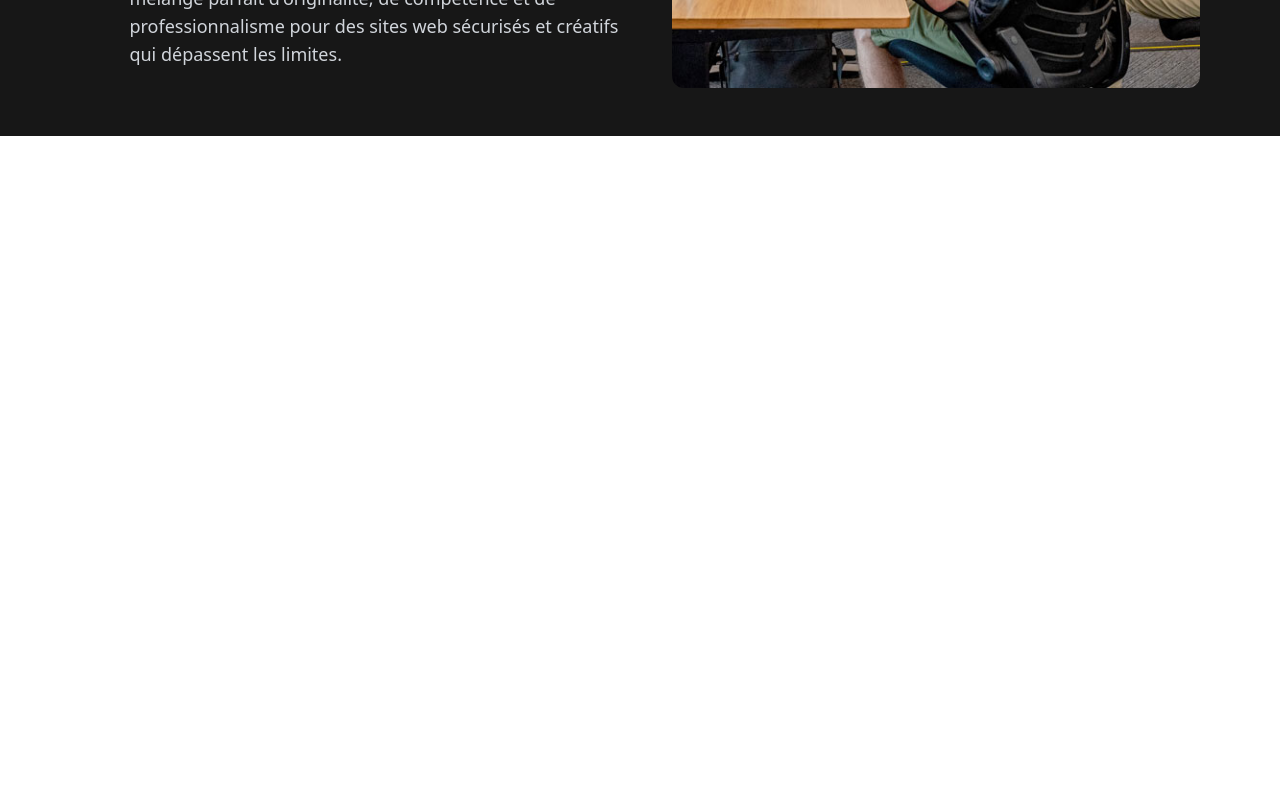
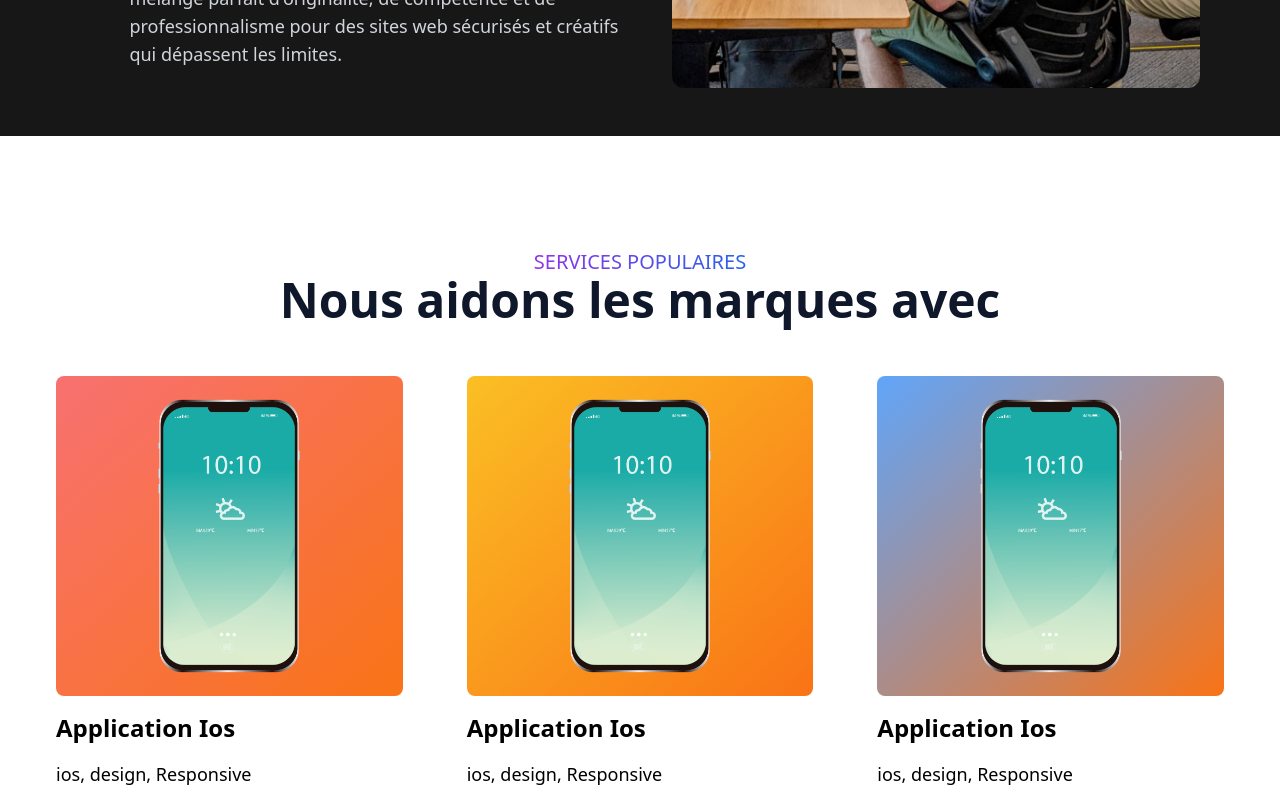
Before and after one commit to anesszereg/My_ServX, a Next.js app: page / in a window 1280 px wide. Shown: the part 2340-3140 px from the top of the page. Before the commit the page ends 2476 px from the top, so only its background shows below. Built offline with nearby package versions, Linux system fonts and the light colour scheme.

Commit message:
added work section

```diff
--- a/src/components/AboutUs.jsx
+++ b/src/components/AboutUs.jsx
@@ -1,7 +1,7 @@
 import Image from "next/image";
 const AboutUs = () => {
   return (
-    <section className="md:min-h-[calc(100vh-5rem)] py-12 bg-[#171717] w-full md:px-8 grid place-items-center">
+    <section className="md:min-h-[calc(100vh-5rem)] 2xl:min-h-fit py-12 bg-[#171717] w-full md:px-8 grid place-items-center">
       <div className="lg:grid flex items-center flex-col  gap-y-16 lg:grid-rows-1 lg:grid-cols-2 lg:place-items-end px-4 h-full w-full max-w-7xl">
         {/* content */}
         <div className="w-full lg:h-full flex flex-col gap-y-6">
--- a/src/components/HeroSection.jsx
+++ b/src/components/HeroSection.jsx
@@ -2,7 +2,7 @@ import React from "react";
 import MovingPhones from "./MovingPhones";
 const HeroSection = () => {
   return (
-    <section className="h-[70rem] relative w-full px-8 pt-28 md:pt-40">
+    <section className="h-[70rem] 2xl:h-[50rem] relative w-full px-8 pt-28 md:pt-40">
       <div className="flex relative z-[2] items-center lg:items-start gap-y-16 leading-loose font-bold flex-col">
         <h1 className="md:text-7xl text-4xl sm:text-6xl lg:text-left sm:text-center">
           Une <span className="text-blue-600">créativité</span> sans <div className="md:block hidden"></div> limite, une{" "}
--- a/src/components/ServicesSection.jsx
+++ b/src/components/ServicesSection.jsx
@@ -1,5 +1,5 @@
 import Link from "next/link";
-import { gsap,Elastic,Power3 } from "gsap";
+import { gsap,Power3 } from "gsap";
 import { useEffect,useRef } from "react";
 import { ScrollTrigger } from "gsap/dist/ScrollTrigger";
 const ServicesSection = () => {
@@ -12,7 +12,6 @@ const ServicesSection = () => {
     gsap.to(title.current,{y:0,delay:0.2,opacity:1,duration:1,ease:Power3.easeOut,scrollTrigger:title.current})
     gsap.to(cardContainer.current,{y:0,delay:0.2,opacity:1,duration:1,ease:Power3.easeOut,scrollTrigger:cardContainer.current})
   }, [])
-
   const cards = [
     {
       title: "Marketing Des Reseaux Sociaux",
@@ -248,7 +247,6 @@ const ServicesSection = () => {
           {cards.map((item, index) => (
             <Card item={item} key={index} />
           ))}
-
         </div>
       </div>
     </section>
--- /dev/null
+++ b/src/components/Work.jsx
@@ -0,0 +1,94 @@
+import { gsap,Power3 } from "gsap";
+import { useEffect,useRef } from "react";
+import { ScrollTrigger } from "gsap/dist/ScrollTrigger";
+import Image from "next/image";
+const Work = () => {
+    gsap.registerPlugin(ScrollTrigger);
+    const subtitle = useRef();
+    const title = useRef();
+    const cardContainer = useRef();
+    useEffect(() => {
+      gsap.to(subtitle.current,{y:0,delay:0.2,opacity:1,duration:1,ease:Power3.easeOut,scrollTrigger:subtitle.current})
+      gsap.to(title.current,{y:0,delay:0.2,opacity:1,duration:1,ease:Power3.easeOut,scrollTrigger:title.current})
+      gsap.to(cardContainer.current,{y:0,delay:0.2,opacity:1,duration:1,ease:Power3.easeOut,scrollTrigger:cardContainer.current})
+    }, [])
+    const cards = [
+      {
+        title: "Application Ios",
+        sub: "ios, design, Responsive",
+        link: "https://flyfra.vercel.app/",
+        bg:"bg-gradient-to-br from-red-400 to-orange-500",
+        image:"/assets/work/phonePng.png"
+      },
+      {
+        title: "Application Ios",
+        sub: "ios, design, Responsive",
+        link: "https://flyfra.vercel.app/",
+        bg:"bg-gradient-to-br from-amber-400 to-orange-500",
+        image:"/assets/work/phonePng.png"
+      },
+      {
+        title: "Application Ios",
+        sub: "ios, design, Responsive",
+        link: "https://flyfra.vercel.app/",
+        bg:"bg-gradient-to-br from-blue-400 to-orange-500",
+        image:"/assets/work/phonePng.png"
+      },
+      {
+        title: "Application Ios",
+        sub: "ios, design, Responsive",
+        link: "https://flyfra.vercel.app/",
+        bg:"bg-gradient-to-br from-blue-400 to-purple-500",
+        image:"/assets/work/phonePng.png"
+      },
+      {
+        title: "Application Ios",
+        sub: "ios, design, Responsive",
+        link: "https://flyfra.vercel.app/",
+        bg:"bg-gradient-to-br from-emerald-200 to-green-500",
+        image:"/assets/work/phonePng.png"
+      },
+      {
+        title: "Application Ios",
+        sub: "ios, design, Responsive",
+        link: "https://flyfra.vercel.app/",
+        bg:"bg-gradient-to-br from-slate-900 to-stone-700",
+        image:"/assets/work/phonePng.png"
+      },
+
+    ];
+  return (
+    <section className=" w-full pb-16  sm:px-8 pt-28">
+        <div className='h-full w-full flex flex-col items-center'>
+        <p ref={subtitle} className="text-xl translate-y-4 opacity-0 bg-gradient-to-r font-medium text-transparent from-purple-600 to-blue-600 bg-clip-text ">
+          SERVICES POPULAIRES
+        </p>
+        <h3 ref={title} className="sm:text-5xl translate-y-16 opacity-0 text-3xl text-center font-extrabold text-slate-900">Nous aidons les marques avec</h3>
+        {/* cards container */}
+        <div ref={cardContainer} className="h-full p-4 opacity-0 translate-y-52 max-w-7xl w-full grid gap-6 lg:gap-12 [grid-template-columns:_repeat(_auto-fit,_minmax(14rem,_1fr)_);] sm:[grid-template-columns:_repeat(_auto-fit,_minmax(20rem,_1fr)_);] ">
+          {cards.map((item, index) => (
+            <Card item={item} key={index} />
+          ))}
+        </div>
+        </div>
+    </section>
+  )
+}
+
+export default Work
+
+const Card =({item})=>{
+    return(
+        <div className="w-full px-2 group justify-end  relative flex flex-col items-start gap-y-4 h-[28rem]">
+            <div className="relative w-full h-80">
+            <div className={`h-full z-[1] aspect-square transition-all duration-700 ease-out group-hover:scale-95 rounded-lg w-full ${item.bg} absolute top-0`}>
+            </div>
+            <div className={`h-full z-[2] aspect-square transition-all duration-700 ease-out group-hover:scale-[1.02] grid place-items-center rounded-lg w-full  absolute top-0`}>
+                <Image className="object-contain object-center"  fill src={item.image} />
+            </div>
+            </div>
+            <p className="text-2xl font-bold">{item.title}</p>
+            <p className="font-medium text-lg">{item.sub}</p>
+        </div>
+    )
+}
--- a/src/components/index.js
+++ b/src/components/index.js
@@ -6,3 +6,4 @@ export {default as MovingPhones} from "./MovingPhones.jsx"
 export {default as HeroSection} from "./HeroSection.jsx"
 export {default as ServicesSection} from "./ServicesSection.jsx"
 export {default as AboutUs} from "./AboutUs.jsx"
+export {default as Work} from "./Work.jsx"
--- a/src/pages/index.tsx
+++ b/src/pages/index.tsx
@@ -1,6 +1,6 @@
 import Head from "next/head";
 import { Inter } from "@next/font/google";
-import { NavBar,HeroSection,ServicesSection ,AboutUs} from "../components";
+import { NavBar,HeroSection,Work,ServicesSection ,AboutUs} from "../components";
 const inter = Inter({ subsets: ["latin"] });
 
 export default function Home() {
@@ -16,6 +16,7 @@ export default function Home() {
       <HeroSection />
       <ServicesSection />
       <AboutUs />
+      <Work />
     </div>
   );
 }
```
Also changed, not shown: public/assets/work/phonePng.png (added).
